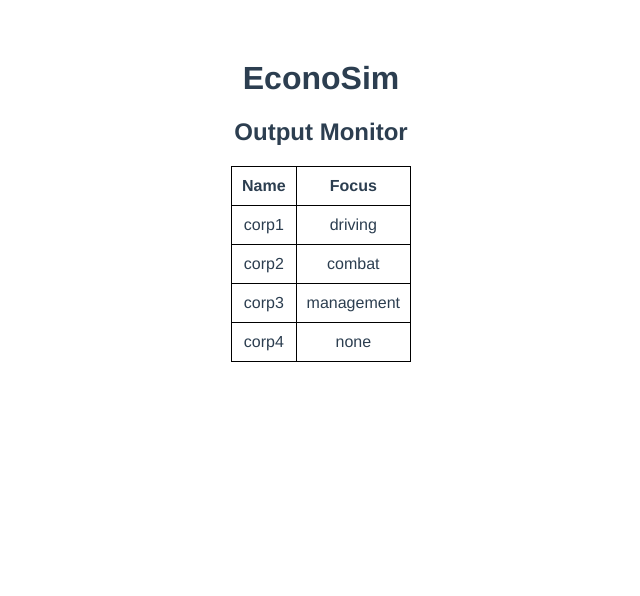
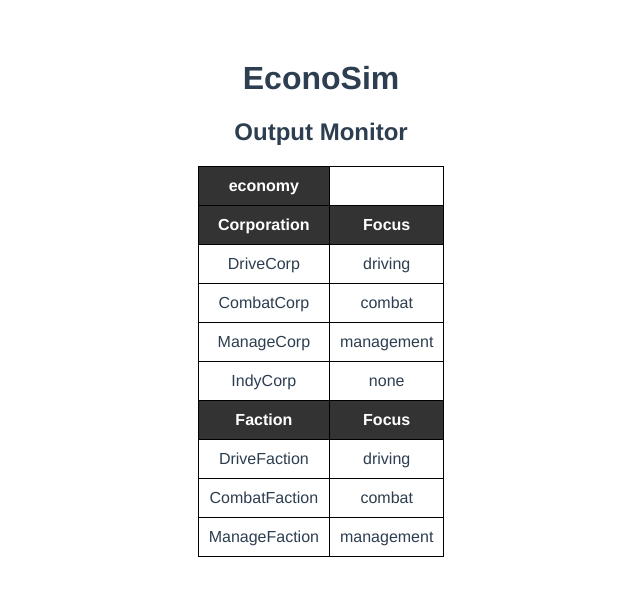
Before and after one commit to Drewpeifer/econosim, a Vue app: page / in a window 1280 px wide. Shown: the top 596 px of the page, without its empty margins (319-959 px from the left). Built offline with nearby package versions, Linux system fonts and the light colour scheme.

Commit message:
stubbing out components, basic data

```diff
--- a/public/index.html
+++ b/public/index.html
@@ -6,6 +6,7 @@
     <meta name="viewport" content="width=device-width,initial-scale=1.0">
     <link rel="icon" href="<%= BASE_URL %>favicon.ico">
     <title><%= htmlWebpackPlugin.options.title %></title>
+    <script src="https://code.jquery.com/jquery-3.6.0.min.js" integrity="sha256-/xUj+3OJU5yExlq6GSYGSHk7tPXikynS7ogEvDej/m4=" crossorigin="anonymous"></script>
   </head>
   <body>
     <noscript>
--- a/src/App.vue
+++ b/src/App.vue
@@ -5,6 +5,7 @@
 
 <script>
 import outputMonitor from './components/outputMonitor.vue'
+//import economy from './components/economy.vue'
 
 export default {
 	name: 'App',
--- /dev/null
+++ b/src/components/corporations.vue
@@ -0,0 +1,41 @@
+<template>
+	<tr class="header">
+		<th>Corporation</th><th>Focus</th>
+	</tr>
+	<tr v-for="corporation in corporations" :key="corporation.id">
+		<td>{{ corporation.name }}</td>
+		<td>{{ corporation.focus }}</td>
+	</tr>
+</template>
+
+<script>
+export default  {
+	name: 'corporations',
+	data() {
+		return {
+			corporations : [
+				{
+					id : 0,
+					name : 'DriveCorp',
+					focus : 'driving'
+				},
+				{
+					id : 1,
+					name : 'CombatCorp',
+					focus : 'combat'
+				},
+				{
+					id : 2,
+					name : 'ManageCorp',
+					focus : 'management'
+				},
+				{
+					id : 3,
+					name : 'IndyCorp',
+					focus : 'none'
+				}
+			],
+		}
+	}
+}
+</script>
--- /dev/null
+++ b/src/components/economy.vue
@@ -0,0 +1,20 @@
+<template>
+	<tr class="header">
+		<th>economy</th>
+	</tr>
+</template>
+
+<script>
+	export default {
+		name: 'economy',
+		data() {
+			return {
+				commodities : [],
+				constants : {
+					startDate : "01.01.3001",
+					startTime : "00.00.00"
+				}
+			}
+		}
+	}
+</script>
--- /dev/null
+++ b/src/components/factions.vue
@@ -0,0 +1,36 @@
+<template>
+	<tr class="header">
+		<th>Faction</th><th>Focus</th>
+	</tr>
+	<tr v-for="faction in factions" :key="faction.id">
+		<td>{{ faction.name }}</td>
+		<td>{{ faction.focus }}</td>
+	</tr>
+</template>
+
+<script>
+	export default {
+		name: 'factions',
+		data() {
+			return {
+				factions : [
+					{
+						id : 0,
+						name : 'DriveFaction',
+						focus : 'driving'
+					},
+					{
+						id : 1,
+						name : 'CombatFaction',
+						focus : 'combat'
+					},
+					{
+						id : 2,
+						name : 'ManageFaction',
+						focus : 'management'
+					},
+				],
+			}
+		}
+	}
+</script>
--- a/src/components/outputMonitor.vue
+++ b/src/components/outputMonitor.vue
@@ -2,61 +2,44 @@
 	<div class="table-wrapper">
 		<h2>Output Monitor</h2>
 		<table>
-      <tr class="header">
-        <th>Name</th><th>Focus</th>
-      </tr>
-      <tr v-for="corporation in corporations" :key="corporation.id">
-        <td>{{ corporation.name }}</td>
-        <td>{{ corporation.focus }}</td>
-      </tr>
+			<economy />
+			<corporations />
+			<factions />
 		</table>
 	</div>
 </template>
 
 <script>
+	import economy from './economy.vue'
+	import corporations from './corporations.vue'
+	import factions from './factions.vue'
 	export default {
 		name: 'outputMonitor',
+		components: {
+			economy,
+			corporations,
+			factions
+		},
 		data() {
-      return {
-        corporations : [
-          {
-            id : 0,
-            name : 'corp1',
-            focus : 'driving',
+			return {}
 		},
-          {
-            id : 1,
-            name : 'corp2',
-            focus : 'combat',
+		methods: {
+// assignRandomAlly(id) {
+//   console.log('assigning random ally, id = ' + id);
+//   console.dir(this.factions);
+//   // if (id != undefined) {
+//   //   let ally = this.factions.find(faction => faction.id === id);
+//   //   return ally;
+//   // } else {
+//   //   return 'none';
+//   // }
+// },
 },
-          {
-            id : 2,
-            name : 'corp3',
-            focus : 'management',
-          },
-          {
-            id : 3,
-            name : 'corp4',
-            focus : 'none',
-          }
-        ],
-        factions : {
-
-        },
-        commodities : {
-
-        },
-        constants : {
-          startDate : "01.01.3001",
-          startTime : "00.00.00"
-        }
-      }
-    }
 }
 </script>
 
 <!-- Add "scoped" attribute to limit CSS to this component only -->
-<style scoped>
+<style>
 h3 {
 	margin: 40px 0 0;
 }
@@ -81,4 +64,8 @@ table, td, th {
 td, th {
 	padding: 10px;
 }
+tr.header {
+	background: #333;
+	color: #fff;
+}
 </style>
```
Also changed, not shown: 1 other file (tests, documents, lock files or other folders). Lines whose indentation alone changed are shown as unchanged.
